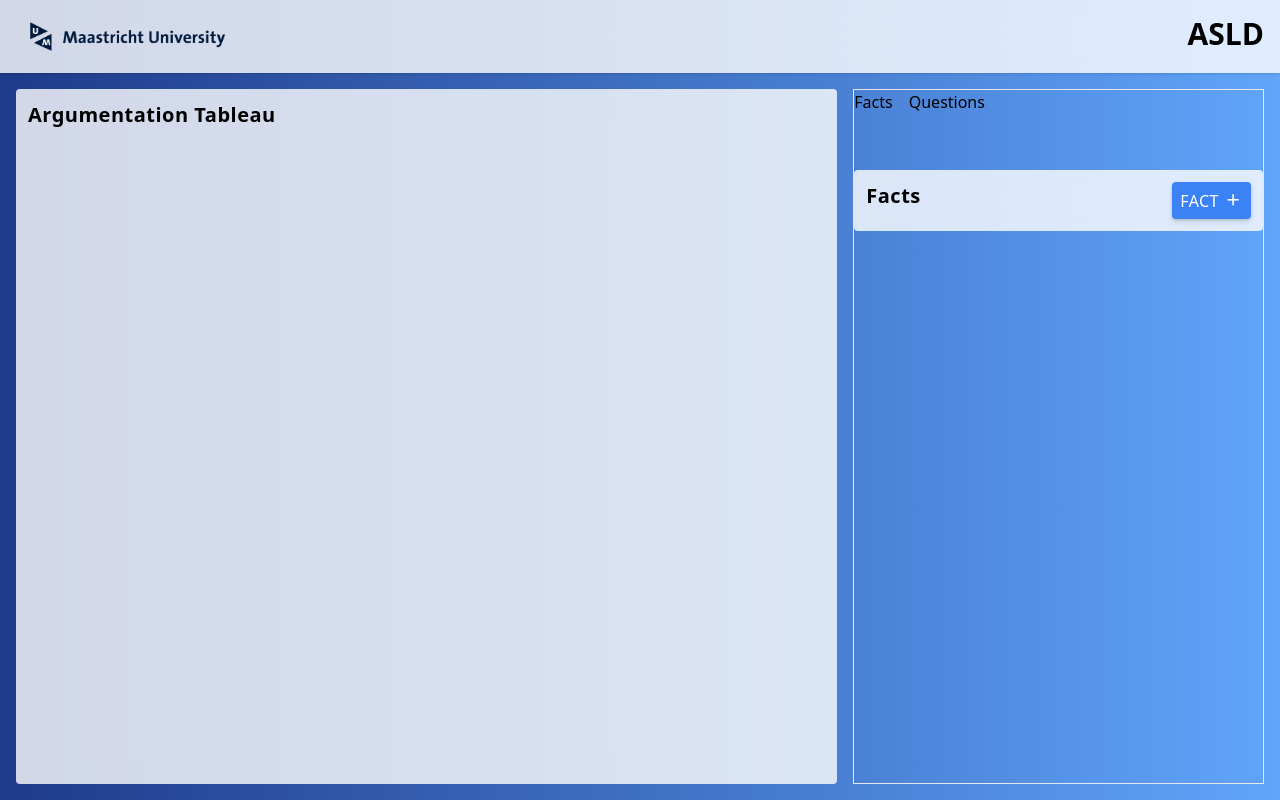
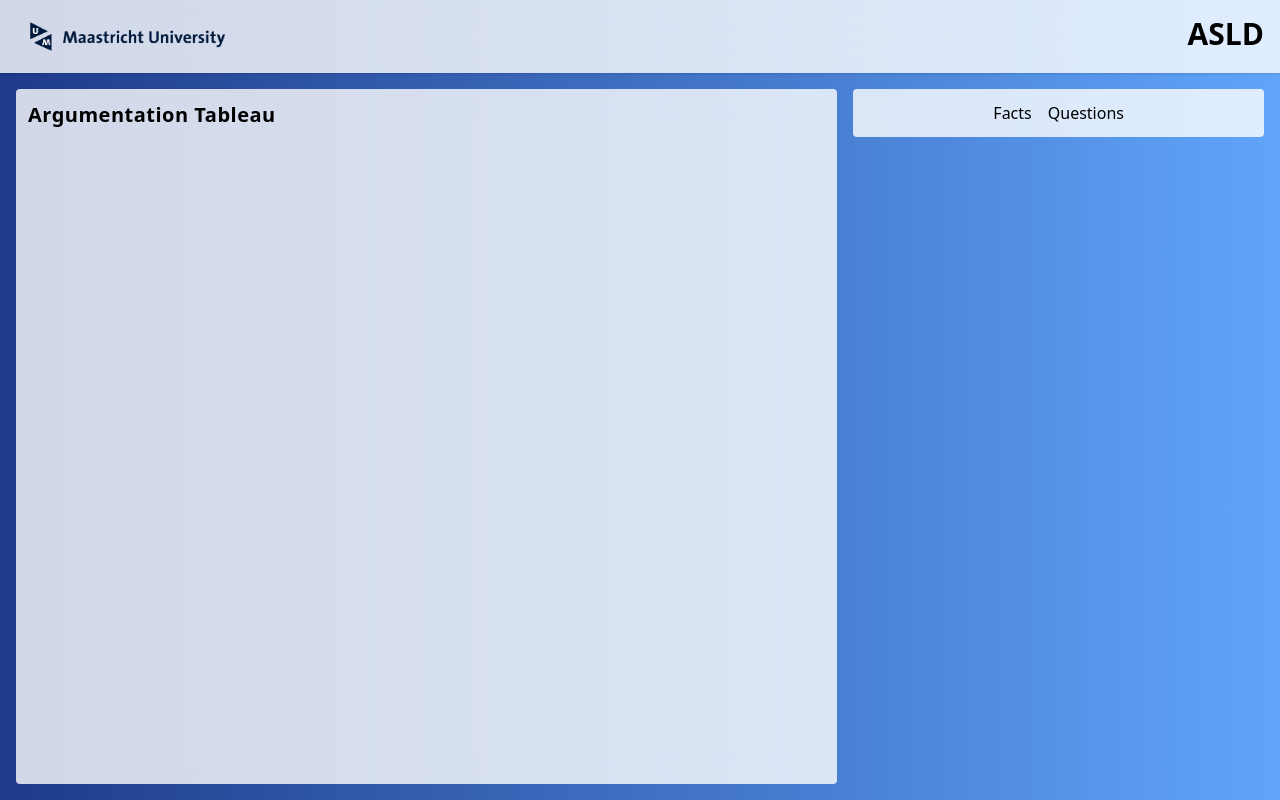
Before and after one commit to ArthurVieillevoye/Project1-1, a Nuxt app in the folder ASLD/frontend/: page / in a window 1280 px wide. Built offline with nearby package versions, Linux system fonts and the light colour scheme; no server answers.

Commit message:
Questions Card

```diff
--- a/ASLD/frontend/components/Cards/FactsCard.vue
+++ b/ASLD/frontend/components/Cards/FactsCard.vue
@@ -1,5 +1,5 @@
 <template>
-  <div class="bg-white/80 backdrop-blur-md rounded flex flex-col p-3">
+  <div class="bg-white/80 h-full backdrop-blur-md rounded flex flex-col p-3">
     <div class="flex justify-between">
       <span class="font-semibold text-xl tracking-wide"> Facts </span>
       <MainButton
--- /dev/null
+++ b/ASLD/frontend/components/Cards/QuestionsCard.vue
@@ -0,0 +1,24 @@
+<template>
+  <div class="bg-white/80 h-full backdrop-blur-md rounded flex flex-col p-3">
+    <div class="flex-col">
+      {{ questions }}
+    </div>
+  </div>
+</template>
+
+<script>
+import { mapGetters } from "vuex";
+export default {
+  name: "QuestionsCard",
+
+  computed: {
+    ...mapGetters({ questions: "getQuestions" }),
+  },
+
+  mounted() {
+    this.$store.dispatch("fetchQuestions");
+  },
+};
+</script>
+
+<style></style>
--- a/ASLD/frontend/components/Shared/SideBar.vue
+++ b/ASLD/frontend/components/Shared/SideBar.vue
@@ -1,5 +1,5 @@
 <template>
-  <div class="w-1/3 h-full border overflow-auto flex flex-col">
+  <div class="w-1/3 h-full overflow-auto flex flex-col space-y-2">
     <slot name="header"></slot>
     <slot name="body"></slot>
   </div>
--- a/ASLD/frontend/pages/index.vue
+++ b/ASLD/frontend/pages/index.vue
@@ -3,15 +3,22 @@
     <TableauCard />
     <side-bar>
       <template #header>
-        <div>
-          <div class="w-full h-20 flex space-x-4">
-            <div>Facts</div>
-            <div>Questions</div>
-          </div>
+        <div
+          class="w-full flex space-x-4 p-3 justify-center bg-white/80 rounded backdrop-blur-md"
+        >
+          <span
+            v-for="tab in tabs"
+            :key="tab.name"
+            class="hover:border-b"
+            @click="selectTab(tab.name)"
+          >
+            {{ tab.name }}
+          </span>
         </div>
       </template>
       <template #body>
-        <FactsCard />
+        <FactsCard v-if="tab == 'Facts'" />
+        <QuestionsCard v-if="tab == 'Questions'" />
       </template>
     </side-bar>
   </div>
@@ -23,9 +30,21 @@ export default {
   components: { SideBar },
   name: "IndexPage",
 
+  data() {
+    return {
+      tabs: [{ name: "Facts" }, { name: "Questions" }],
+      tab: "",
+    };
+  },
+
+  methods: {
+    selectTab(selected) {
+      this.tab = selected;
+    },
+  },
+
   mounted() {
     // this.$axios.get("http://localhost:8000/api/hello");
-    this.$store.dispatch("fetchQuestions");
   },
 };
 </script>
```
